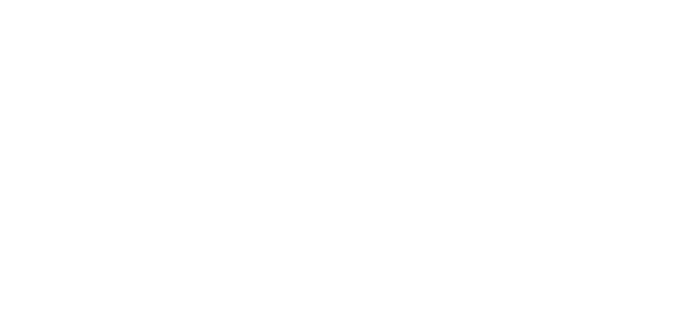
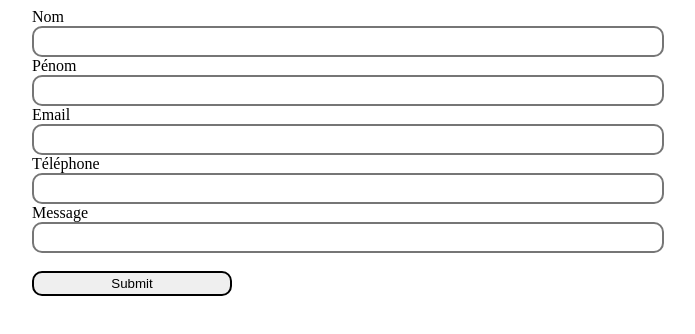
Before and after one commit to Its-Malo/evalVersioning, a plain HTML site: page index.html in a window 1280 px wide. Shown: the whole page, without its empty margins (292-987 px from the left). Drawn offline with Linux system fonts and the light colour scheme.

Commit message:
Commit : ajout du formulaire de base avec un css

```diff
--- a/index.html
+++ b/index.html
@@ -3,9 +3,22 @@
 <head>
     <meta charset="UTF-8">
     <meta name="viewport" content="width=device-width, initial-scale=1.0">
+    <link rel="stylesheet" href="style.css">
     <title>Document</title>
 </head>
 <body>
-
+    <form action="POST" class="form">
+        <label for="nom">Nom</label>
+        <input type="text" name="nom">
+        <label for="nom">Pénom</label>
+        <input type="text" name="prenom">
+        <label for="nom">Email</label>
+        <input type="email" name="email">
+        <label for="nom">Téléphone</label>
+        <input type="number" name="tel">
+        <label for="nom">Message</label>
+        <input type="text" name="message">
+        <input type="submit" id="submit">
+    </form>
 </body>
 </html>
--- a/style.css
+++ b/style.css
@@ -0,0 +1,21 @@
+body {
+    display: flex;
+    justify-content: center;
+}
+
+.form {
+    display: flex;
+    flex-direction: column;
+    width: 50%;
+}
+
+.form input{
+    height: 25px;
+    border-radius: 10px;
+    border-style: solid;
+}
+
+#submit {
+    width: 200px;
+    margin-top: 18.4px;
+}
```
